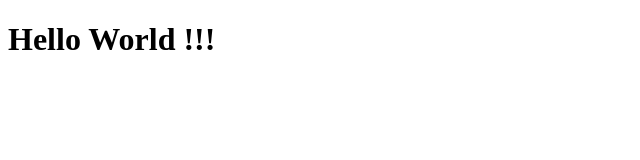
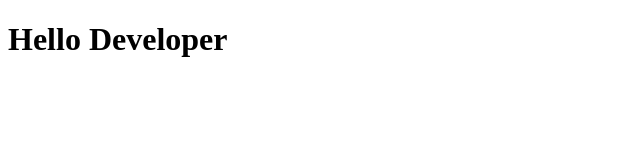
Before and after one commit to ankushmalik1/git-example, a plain HTML site: page index.html in a window 1280 px wide. Shown: the whole page, without its empty margins (0-640 px from the left). Drawn offline with Linux system fonts and the light colour scheme.

Commit message:
dev branch changes

```diff
--- a/index.html
+++ b/index.html
@@ -8,7 +8,7 @@
 </head>
 
 <body>
-    <h1>Hello World !!!</h1>
+    <h1>Hello Developer</h1>
 </body>
 
 </html>
```
